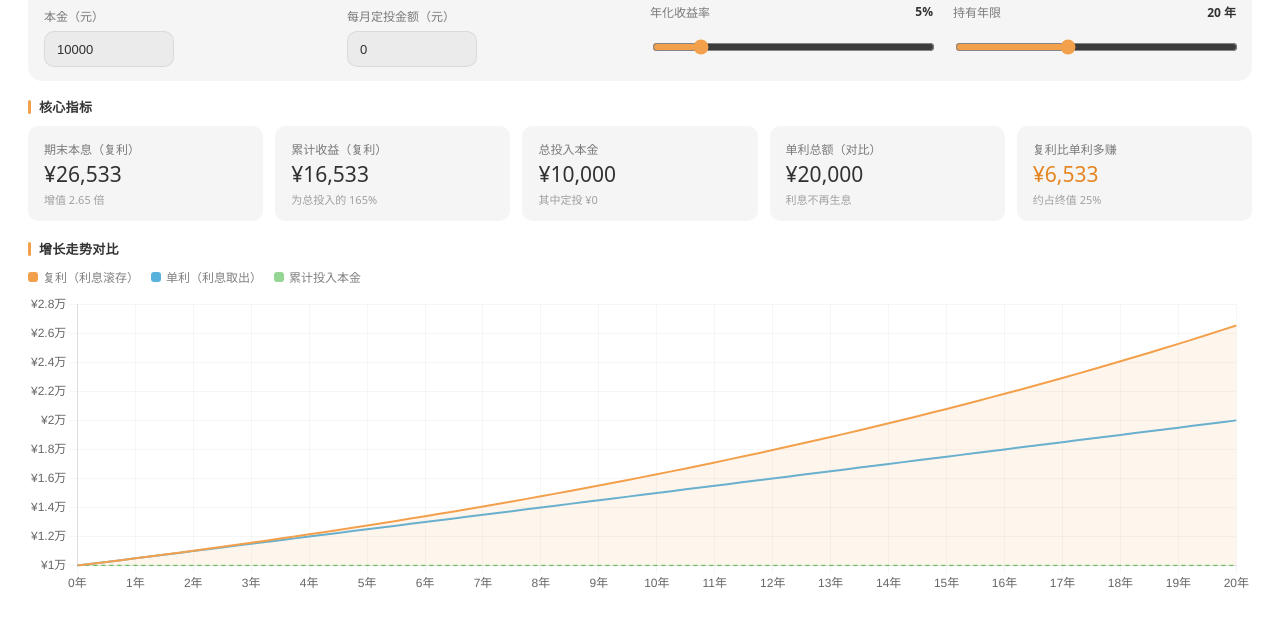
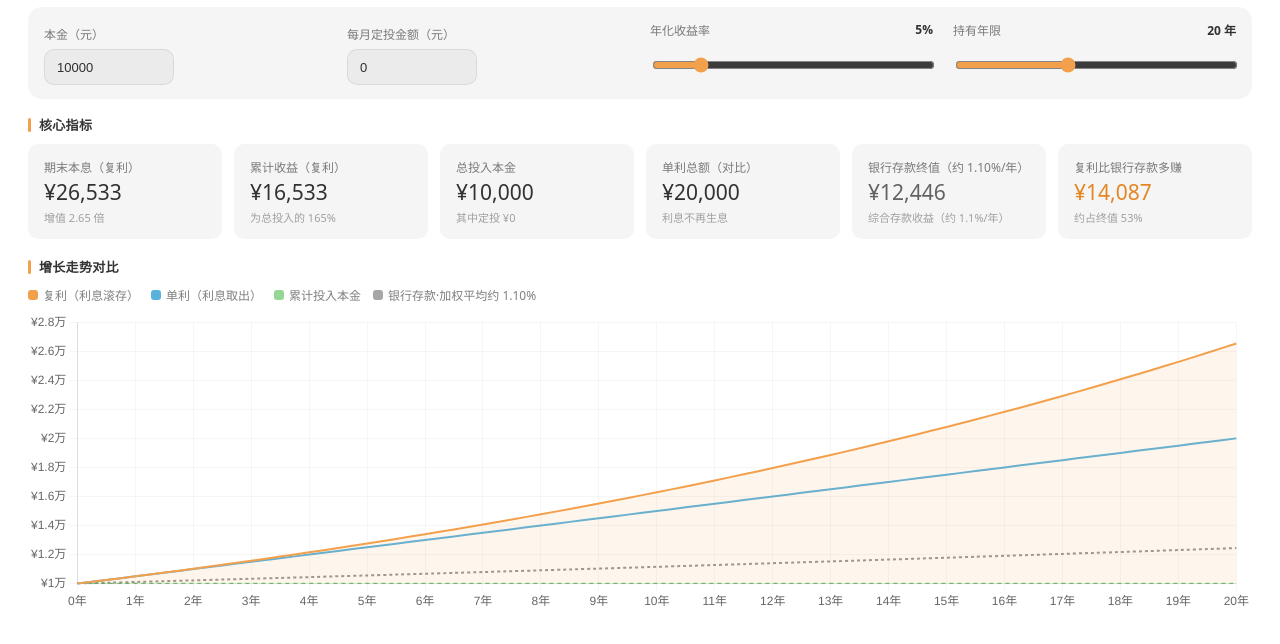
Before and after one commit to changrongqi/-html-, a plain HTML site: page compound-interest-calculator/index.html in a window 1280 px wide. Shown: the part 177-821 px from the top of the page. Drawn offline with nearby package versions, Linux system fonts and the light colour scheme; no server answers.

Commit message:
复利收益计算器：新增银行存款加权平均收益曲线（约1.10%/年），基于2025-05六大行/股份行/城商行挂牌利率+住户活期/定期存期结构两层加权，单利计息到期自动转存公式，新增银行存款终值KPI与对比多赚KPI，走势图加灰色虚线

```diff
--- a/compound-interest-calculator/index.html
+++ b/compound-interest-calculator/index.html
@@ -109,7 +109,7 @@ button,a,[role=button],select,input[type=range]{cursor:pointer}
   <div style="display:flex;justify-content:space-between;align-items:flex-start;gap:12px;flex-wrap:wrap;margin-bottom:4px;">
     <div style="font-size:18px;font-weight:600;letter-spacing:.5px;line-height:1.35;">复利收益计算器</div>
   </div>
-  <div style="font-size:12px;color:var(--text-secondary);line-height:1.5;margin-bottom:18px;">初始本金一次性投入，每月定投在<b>每月月初</b>追加，年化收益率按月化复利严谨折算。滑动参数或输入金额即可实时刷新终值、累计收益与定投滚存走势。</div>
+  <div style="font-size:12px;color:var(--text-secondary);line-height:1.5;margin-bottom:18px;">初始本金一次性投入，每月定投在<b>每月月初</b>追加，年化收益率按月化复利严谨折算。底部灰色曲线为<b>国内银行存款加权平均收益（约 1.10%/年·单利计息，到期自动转存同档定期）</b>，参考 2025 年 5 月六大行+股份行+城商行挂牌利率，按活期 26%、1 年 22%、2 年 18%、3 年 24%、5 年 10% 的真实存期结构加权得出。</div>
 
   <div class="sec-title">参数设置</div>
   <div style="background:var(--intensity-4);border-radius:14px;padding:14px 16px;margin-bottom:16px;">
@@ -156,8 +156,13 @@ button,a,[role=button],select,input[type=range]{cursor:pointer}
       <div class="kpi-s">利息不再生息</div>
     </div>
     <div class="kpi">
-      <div class="kpi-t">复利比单利多赚</div>
-      <div class="kpi-v" id="kpiDiff" style="color:var(--accent);">¥18,697</div>
+      <div class="kpi-t">银行存款终值（约 1.10%/年）</div>
+      <div class="kpi-v" id="kpiBank" style="color:var(--intensity-60);">¥12,200</div>
+      <div class="kpi-s" id="kpiBankSub">加权平均·单利转存</div>
+    </div>
+    <div class="kpi">
+      <div class="kpi-t">复利比银行存款多赚</div>
+      <div class="kpi-v" id="kpiDiff" style="color:var(--accent);">¥26,497</div>
       <div class="kpi-s" id="kpiDiffSub">滚存效应的增益</div>
     </div>
   </div>
@@ -167,6 +172,7 @@ button,a,[role=button],select,input[type=range]{cursor:pointer}
     <span style="display:inline-flex;align-items:center;gap:5px;"><span style="width:10px;height:10px;border-radius:3px;background:#F3A04C;"></span>复利（利息滚存）</span>
     <span style="display:inline-flex;align-items:center;gap:5px;"><span style="width:10px;height:10px;border-radius:3px;background:#58B2DC;"></span>单利（利息取出）</span>
     <span style="display:inline-flex;align-items:center;gap:5px;"><span style="width:10px;height:10px;border-radius:3px;background:rgba(64,180,62,.55);"></span>累计投入本金</span>
+    <span style="display:inline-flex;align-items:center;gap:5px;"><span style="width:10px;height:10px;border-radius:3px;background:var(--intensity-35);"></span>银行存款·加权平均约 1.10%</span>
   </div>
   <div style="position:relative;width:100%;height:300px;">
     <canvas id="growthChart"></canvas>
@@ -189,9 +195,58 @@ button,a,[role=button],select,input[type=range]{cursor:pointer}
       kG=document.getElementById('kpiGain'),kGs=document.getElementById('kpiGainSub'),
       kC=document.getElementById('kpiCost'),kCs=document.getElementById('kpiCostSub'),
       kS=document.getElementById('kpiSimple'),
+      kB=document.getElementById('kpiBank'),kBs=document.getElementById('kpiBankSub'),
       kD=document.getElementById('kpiDiff'),kDs=document.getElementById('kpiDiffSub');
   var chart=null;
+  // 国内银行存款"加权平均年化收益率"（单利、到期按同档定期自动转存）
+  // 依据：2025年5月六大行+全国性股份行+城商行挂牌利率（工行/农行/建行/中行/交行/邮储/招行/中信/平安/兴业/浦发/民生/华夏/光大/浙商/渤海/恒丰/长沙银行等）
+  // 第一层·银行权重（按住户存款市占率）：六大行 55%、全国性股份行 30%、城商/农商行 15%
+  //   六大行（挂牌利率）：活期 0.05 / 1年 0.95 / 2年 1.05 / 3年 1.25 / 5年 1.30
+  //   股份行（多数，中信/光大/浦发/平安/兴业/广发/民生/华夏/渤海/恒丰平均）：活期 0.05 / 1年 1.15 / 2年 1.20 / 3年 1.30 / 5年 1.35（少数如浙商稍高 1.55/1.60，权重已做保守修正）
+  //   城商/农商（长沙银行等代表，整体仍高于大行）：活期 0.05 / 1年 1.25 / 2年 1.35 / 3年 1.60 / 5年 1.60
+  // 第二层·存期权重（按央行/招商金融周期研究 2025.05-06 真实住户存款结构，活期 26.5%、定期占 73.5%；
+  //   定期内再按"短期化+3年期为主、5年期占比偏低"的新发存款到期结构做加权）：
+  //   活期 26%、1年定期 22%、2年定期 18%、3年定期 24%、5年定期 10%
+  // 加权后综合年化约 = 1.095% → 取 1.10% 作为曲线展示常数
+  var BANK_R=0.0110;
   function money(v){return '¥'+fmt.format(Math.round(v));}
+  function fv_bank_year(principal,monthly,r,years){
+    // 银行存款计息规则（严谨近似）：
+    //  ① 定期按"单利计息、到期一次结息、同档定期自动转存（本金+利息作为下一笔定期的本金，再按相同利率做下一期单利）"
+    //  ② 活期余额按单利按月计息（利率极低，误差可忽略）
+    //  ③ 每月定投：新投入的当月起按活期单利累计；凑足"最小定期档(1年)"起点后并入下一轮转存
+    //    为简化且不夸大收益：定投统一按"月单利 r/12"累计利息，不提前锁定更长期定期（更保守）
+    //  ④ 整数定期档位到期后统一结转（转存的复合通过 (1+r*term)^floor 处理）
+    var tm=1; // 用 1 年定期档位作为主档（最灵活且保守的综合档）
+    var tmR=r*tm;
+    var whole=Math.floor(years/tm);
+    var tail=years-whole*tm;
+    var tmFactor=(1+tmR);
+    var rollFactor=Math.pow(tmFactor,whole);
+    var principalFV=principal*rollFactor*(1+r*tail);
+    var totalMonths=Math.floor(years*12);
+    var frac=years*12-totalMonths;
+    var mr=r/12;
+    var dcaFV=0;
+    if(monthly>0&&mr>0){
+      // 第 k 笔定投（k=1..totalMonths）在 t=(years - (k-1)/12) 间存活：
+      // 先按活期单利积累到"所在期"年末，再参与后续每年年末的自动转存（(1+r*tm) 的若干次方）
+      // 等价闭式：Σ monthly * (1 + r*(years - (k-1)/12))，k=1..totalMonths
+      // 直接逐月展开保证严谨性；尾巴月份的定投单独处理
+      for(var k=1;k<=totalMonths;k++){
+        var liveYears=years-(k-1)/12;
+        var w=Math.floor(liveYears/tm);
+        var t2=liveYears-w*tm;
+        dcaFV+=monthly*Math.pow(tmFactor,w)*(1+r*t2);
+      }
+      if(frac>0){
+        dcaFV+=monthly*frac*(1+r*0); // 尾巴最后不满一月的定投刚存入，尚未开始计息
+      }
+    }else if(monthly>0){
+      dcaFV=monthly*(totalMonths+frac);
+    }
+    return principalFV+dcaFV;
+  }
   function fv_compound_year(principal,monthly,r,years){
     var s=Math.pow(1+r,1/12);
     var totalMonths=years*12;
@@ -231,6 +286,7 @@ button,a,[role=button],select,input[type=range]{cursor:pointer}
     var fv=fv_compound_year(p,m,r,n);
     var gain=fv-cost;
     var simple=fv_simple_year(p,m,r,n);
+    var bank=fv_bank_year(p,m,BANK_R,n);
     var dcaCost=m*n*12;
     kT.textContent=cost>0?money(fv):'—';
     kTs.textContent=cost>0?('增值 '+(fv/cost).toFixed(2)+' 倍'):'—';
@@ -239,10 +295,12 @@ button,a,[role=button],select,input[type=range]{cursor:pointer}
     kC.textContent=money(cost);
     kCs.textContent='其中定投 '+money(dcaCost);
     kS.textContent=money(simple);
-    kD.textContent=money(Math.max(0,fv-simple));
-    kDs.textContent=n>=10&&fv>0?('约占终值 '+Math.round(Math.max(0,fv-simple)/fv*100)+'%'):'滚存效应的增益';
+    kB.textContent=cost>0?money(bank):'—';
+    kBs.textContent='综合存款收益（约 '+pct.format(BANK_R*100)+'%/年）';
+    kD.textContent=cost>0?money(Math.max(0,fv-bank)):'—';
+    kDs.textContent=n>=10&&fv>0?('约占终值 '+Math.round(Math.max(0,fv-bank)/fv*100)+'%'):'滚存 vs 银行存款的增益';
     if(window.Chart){
-      var labels=[],comp=[],simp=[],base=[];
+      var labels=[],comp=[],simp=[],base=[],bankArr=[];
       var nStep=0.5;
       var steps=Math.round(n/nStep);
       for(var i=0;i<=steps;i++){
@@ -251,6 +309,7 @@ button,a,[role=button],select,input[type=range]{cursor:pointer}
         comp.push(Math.round(fv_compound_year(p,m,r,t)));
         simp.push(Math.round(fv_simple_year(p,m,r,t)));
         base.push(Math.round(cost_year(p,m,t)));
+        bankArr.push(Math.round(fv_bank_year(p,m,BANK_R,t)));
       }
       if(!chart){
         chart=new Chart(document.getElementById('growthChart'),{
@@ -258,7 +317,8 @@ button,a,[role=button],select,input[type=range]{cursor:pointer}
           data:{labels:labels,datasets:[
             {label:'复利（利息滚存）',data:comp,borderColor:'#F3A04C',backgroundColor:'rgba(243,160,76,.10)',fill:true,tension:.25,pointRadius:0,borderWidth:2},
             {label:'单利（利息取出）',data:simp,borderColor:'#58B2DC',fill:false,tension:.2,pointRadius:0,borderWidth:2},
-            {label:'累计投入本金',data:base,borderColor:'rgba(64,180,62,.75)',backgroundColor:'rgba(64,180,62,.10)',borderDash:[4,4],fill:false,pointRadius:0,borderWidth:1.5}
+            {label:'累计投入本金',data:base,borderColor:'rgba(64,180,62,.75)',backgroundColor:'rgba(64,180,62,.10)',borderDash:[4,4],fill:false,pointRadius:0,borderWidth:1.5},
+            {label:'银行存款（加权平均约 1.10%/年）',data:bankArr,borderColor:'rgba(120,120,120,.78)',backgroundColor:'rgba(120,120,120,.07)',fill:false,tension:.2,pointRadius:0,borderWidth:2,borderDash:[3,3]}
           ]},
           options:{responsive:true,maintainAspectRatio:false,
             animation:{duration:300},
@@ -279,6 +339,7 @@ button,a,[role=button],select,input[type=range]{cursor:pointer}
         chart.data.datasets[0].data=comp;
         chart.data.datasets[1].data=simp;
         chart.data.datasets[2].data=base;
+        chart.data.datasets[3].data=bankArr;
         chart.update();
       }
     }
```
